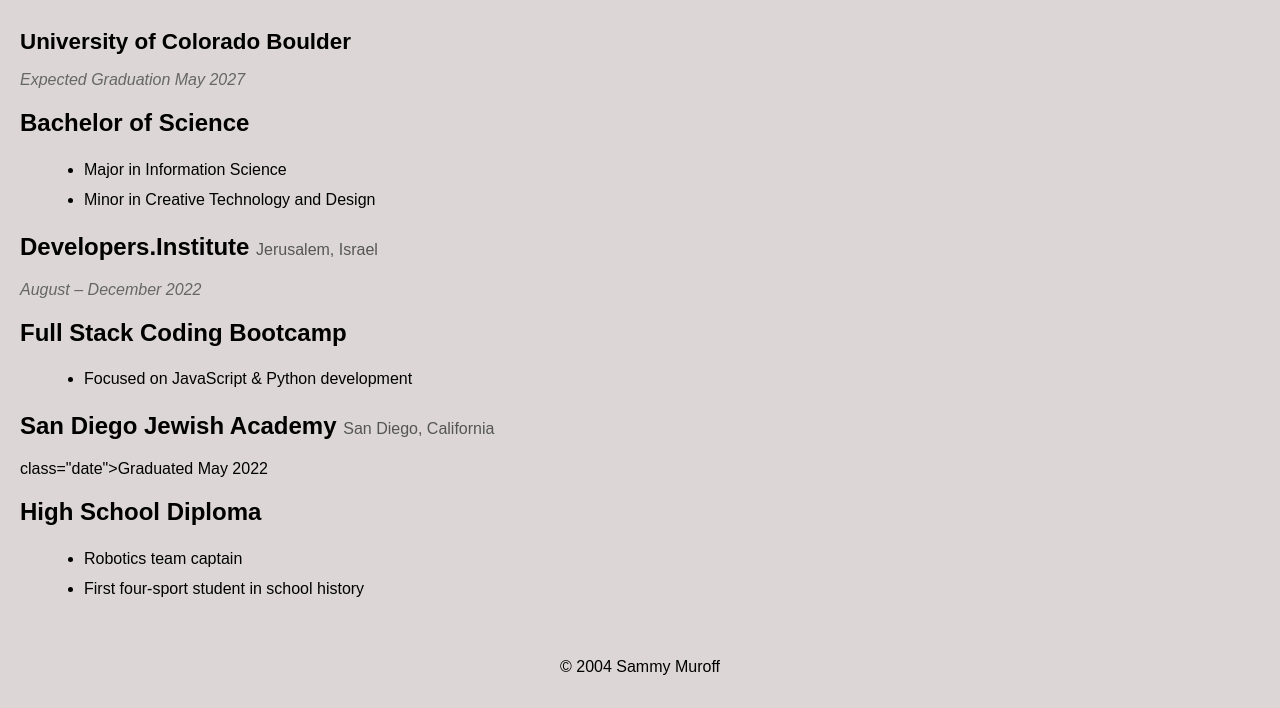
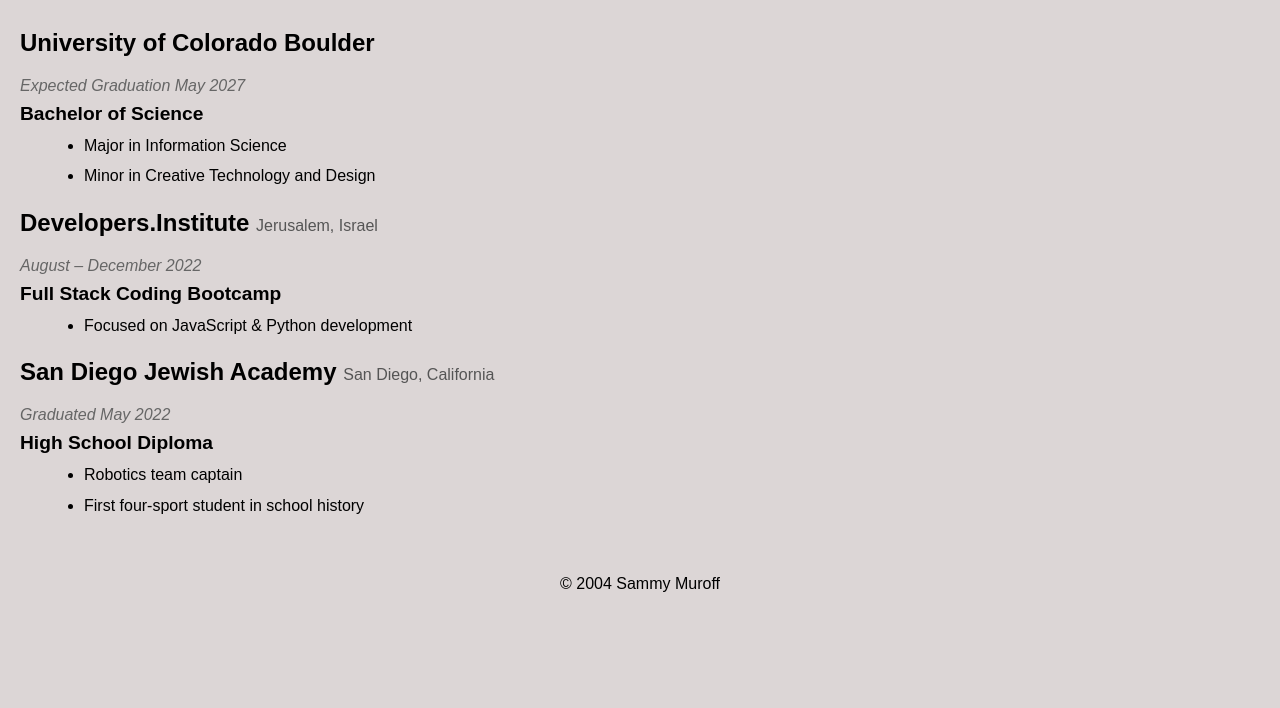
Before and after one commit to shmelly22/Portfolio, a plain HTML site: page Education.html in a window 1280 px wide. Shown: the part 188-896 px from the top of the page. After the commit the page ends 813 px from the top, so only its background shows below. Drawn offline with Linux system fonts and the light colour scheme.

Commit message:
Update Education.html

```diff
--- a/Education.html
+++ b/Education.html
@@ -22,14 +22,14 @@
 
   <main>
     <section class="education">
-    <h2 class="education-header">Education</h2>
+    <h3 class="education-header">Education</h3>
 
     <div class="education-grid">
 
       <div class="edu">
-        <h3>University of Colorado Boulder</h3>
+        <h2>University of Colorado Boulder</h2>
         <p class="date">Expected Graduation May 2027</p>
-        <h1>Bachelor of Science</h1>
+        <h4>Bachelor of Science</h4>
         <ul>
           <li>Major in Information Science</li>
           <li>Minor in Creative Technology and Design</li>
@@ -37,18 +37,18 @@
       </div>
 
       <div class="edu">
-        <h1>Developers.Institute <span class="location">Jerusalem, Israel</span></h1>
+        <h2>Developers.Institute <span class="location">Jerusalem, Israel</span></h2>
         <p class="date">August – December 2022</p>
-        <h1>Full Stack Coding Bootcamp</h1>
+        <h4>Full Stack Coding Bootcamp</h4>
         <ul>
           <li>Focused on JavaScript & Python development</li>
         </ul>
       </div>
 
       <div class="edu">
-        <h1>San Diego Jewish Academy <span class="location">San Diego, California</span></h1>
-        <p> class="date">Graduated May 2022</p>
-        <h1>High School Diploma</h1>
+        <h2>San Diego Jewish Academy <span class="location">San Diego, California</span></h2>
+        <p class="date">Graduated May 2022</p>
+        <h4>High School Diploma</h4>
         <ul>
           <li>Robotics team captain</li>
           <li>First four-sport student in school history</li>
@@ -63,5 +63,4 @@
     <p>&copy; 2004 Sammy Muroff</p>
   </footer>
 </body>
-
 </html>
```
